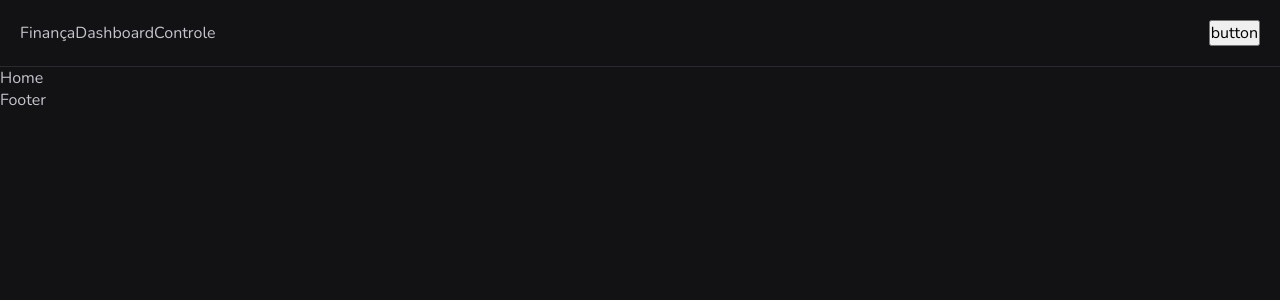
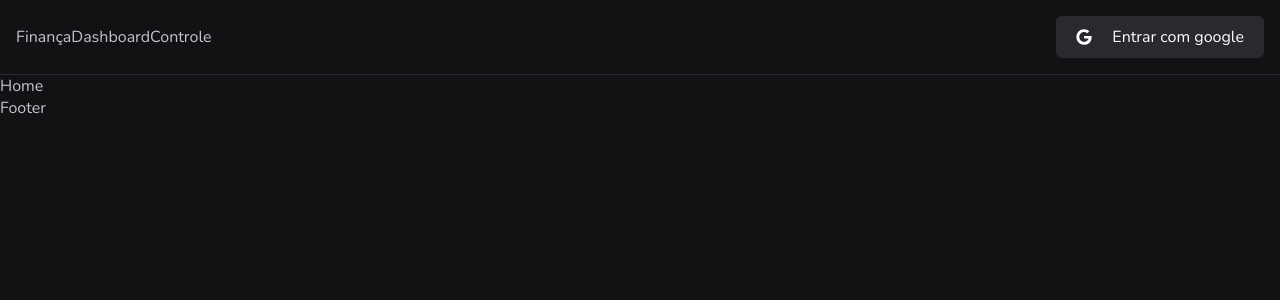
Before and after one commit to Bruno977/financa, a React (Create React App) app: page / in a window 1280 px wide. Shown: the top 300 px of the page. Built offline with nearby package versions, Linux system fonts and the light colour scheme; no server answers.

Commit message:
feat: update header login

```diff
--- a/package.json
+++ b/package.json
@@ -14,6 +14,7 @@
     "firebase": "^9.14.0",
     "react": "^18.2.0",
     "react-dom": "^18.2.0",
+    "react-icons": "^4.7.1",
     "react-router-dom": "^6.4.3",
     "react-scripts": "5.0.1",
     "styled-components": "^5.3.6",
--- a/src/components/Header/index.tsx
+++ b/src/components/Header/index.tsx
@@ -2,11 +2,19 @@ import React, { useContext } from 'react'
 import { NavLink } from 'react-router-dom'
 import { Link } from 'react-router-dom'
 import { AuthContext } from '../../contexts/AuthContext'
-import { ButtonSignIn, HeaderContainer, ContainerNavigation } from './styles'
+
+import {
+    ButtonSignIn,
+    HeaderContainer,
+    ContainerNavigation,
+    Avatar,
+} from './styles'
+
+import { FaGoogle, FaRegUserCircle, FaTimes } from 'react-icons/fa'
 
 function Header() {
-    const { signInWithGoogle, user } = useContext(AuthContext)
-    console.log(user)
+    const { signInWithGoogle, user, signOutGoogle } = useContext(AuthContext)
+
     return (
         <HeaderContainer>
             <ContainerNavigation>
@@ -21,7 +29,22 @@ function Header() {
                         </li>
                     </ul>
                 </nav>
-                <ButtonSignIn onClick={signInWithGoogle}>button</ButtonSignIn>
+                {user ? (
+                    <ButtonSignIn onClick={signOutGoogle}>
+                        {user.avatar !== null ? (
+                            <Avatar src={user.avatar} alt="" />
+                        ) : (
+                            <FaRegUserCircle />
+                        )}
+                        <span>{user.name}</span>
+                        <FaTimes />
+                    </ButtonSignIn>
+                ) : (
+                    <ButtonSignIn onClick={signInWithGoogle}>
+                        <FaGoogle />
+                        <span>Entrar com google</span>
+                    </ButtonSignIn>
+                )}
             </ContainerNavigation>
         </HeaderContainer>
     )
--- a/src/components/Header/styles.ts
+++ b/src/components/Header/styles.ts
@@ -19,4 +19,22 @@ export const ContainerNavigation = styled.div`
     justify-content: space-between;
 `
 
-export const ButtonSignIn = styled.button``
+export const ButtonSignIn = styled.button`
+    background-color: ${(props) => props.theme.colors.gray700};
+    padding: 0.625rem 1.25rem;
+    border: none;
+    cursor: pointer;
+    border-radius: ${(props) => props.theme.borderRadius.roundedMd};
+
+    display: flex;
+    align-items: center;
+    gap: ${(props) => props.theme.spacing[5]};
+
+    color: ${(props) => props.theme.colors.white};
+`
+
+export const Avatar = styled.img`
+    max-width: 25px;
+    max-height: 25px;
+    border-radius: ${(props) => props.theme.borderRadius.roundedFull};
+`
--- a/src/contexts/AuthContext.tsx
+++ b/src/contexts/AuthContext.tsx
@@ -4,10 +4,11 @@ import {
     GoogleAuthProvider,
     signInWithPopup,
     onAuthStateChanged,
+    signOut,
 } from '../services/firebase'
 
 interface User {
-    id: string
+    id: string | null
     name: string | null
     avatar: string | null
 }
@@ -17,12 +18,14 @@ interface AuthContextProps {
 interface AuthContextType {
     signInWithGoogle: () => Promise<void>
     user: User | undefined
+    signOutGoogle: () => Promise<void>
 }
 
 export const AuthContext = createContext({} as AuthContextType)
 
 export function AuthContextProvider({ children }: AuthContextProps) {
-    const [user, setUser] = useState<User>()
+    const [user, setUser] = useState<User | undefined>()
+
     useEffect(() => {
         onAuthStateChanged(auth, (user) => {
             if (user) {
@@ -35,9 +38,11 @@ export function AuthContextProvider({ children }: AuthContextProps) {
                     name: displayName,
                     avatar: photoURL,
                 })
+                console.log(user)
             }
         })
     }, [])
+
     async function signInWithGoogle() {
         try {
             const provider = new GoogleAuthProvider()
@@ -55,8 +60,21 @@ export function AuthContextProvider({ children }: AuthContextProps) {
             console.log(error)
         }
     }
+
+    async function signOutGoogle() {
+        try {
+            await signOut(auth)
+            setUser({
+                id: null,
+                name: null,
+                avatar: null,
+            })
+        } catch (error) {
+            console.log(error)
+        }
+    }
     return (
-        <AuthContext.Provider value={{ signInWithGoogle, user }}>
+        <AuthContext.Provider value={{ signInWithGoogle, user, signOutGoogle }}>
             {children}
         </AuthContext.Provider>
     )
--- a/src/services/firebase.ts
+++ b/src/services/firebase.ts
@@ -5,6 +5,7 @@ import {
     signInWithPopup,
     GoogleAuthProvider,
     onAuthStateChanged,
+    signOut,
 } from 'firebase/auth'
 // TODO: Add SDKs for Firebase products that you want to use
 // https://firebase.google.com/docs/web/setup#available-libraries
@@ -22,4 +23,10 @@ const firebaseConfig = {
 // Initialize Firebase
 const app = initializeApp(firebaseConfig)
 const auth = getAuth(app)
-export { auth, signInWithPopup, GoogleAuthProvider, onAuthStateChanged }
+export {
+    auth,
+    signInWithPopup,
+    GoogleAuthProvider,
+    onAuthStateChanged,
+    signOut,
+}
--- a/src/styled.d.ts
+++ b/src/styled.d.ts
@@ -40,6 +40,11 @@ declare module 'styled-components' {
             3: string
             4: string
             5: string
+            6: string
+            7: string
+            8: string
+            9: string
+            10: string
         }
 
         colors: {
--- a/src/styles/themes/default.ts
+++ b/src/styles/themes/default.ts
@@ -34,9 +34,14 @@ const defaultTheme: DefaultTheme = {
         0: '0px',
         1: '0.25rem',
         2: '0.5rem',
-        3: '1rem',
-        4: '1.25rem',
-        5: '1.5rem',
+        3: '0.75rem',
+        4: '1rem',
+        5: '1.25rem', // > 20/4 = 5
+        6: '1.5rem',
+        7: '1.75rem',
+        8: '2rem',
+        9: '2.25rem',
+        10: '2.5rem',
     },
 
     colors: {
```
Also changed, not shown: 1 other file (tests, documents, lock files or other folders).
